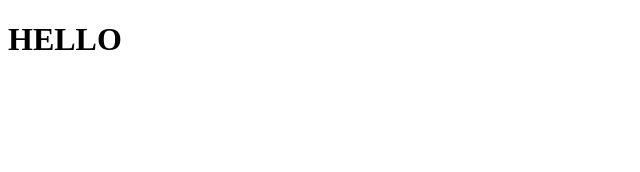
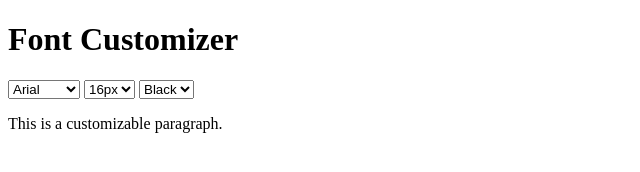
Before and after one commit to jini15/IT10-REMOTE-JEANERENNEERULLODA, a plain HTML site: page index.html in a window 1280 px wide. Shown: the whole page, without its empty margins (0-640 px from the left). Drawn offline with Linux system fonts and the light colour scheme.

Commit message:
Added dropdowns and paragraph for font customization

```diff
--- a/index.html
+++ b/index.html
@@ -5,6 +5,26 @@
     <script src="script.js"></script>
 </head>
 <body>
-    <h1>HELLO</h1>
+    <h1>Font Customizer</h1>
+    <select id="fontSelect">
+        <option value="Arial">Arial</option>
+        <option value="Georgia">Georgia</option>
+        <option value="Verdana">Verdana</option>
+    </select>
+
+    <select id="sizeSelect">
+        <option value="16px">16px</option>
+        <option value="18px">18px</option>
+        <option value="20px">20px</option>
+        <option value="22px">22px</option>
+        <option value="24px">24px</option>
+    </select>
+
+    <select id="colorSelect">
+        <option value="Black">Black</option>
+        <option value="Blue">Blue</option>
+        <option value="Red">Red</option>
+    </select>
+    <p id="displayText">This is a customizable paragraph.</p>
 </body>
 </html>
```
